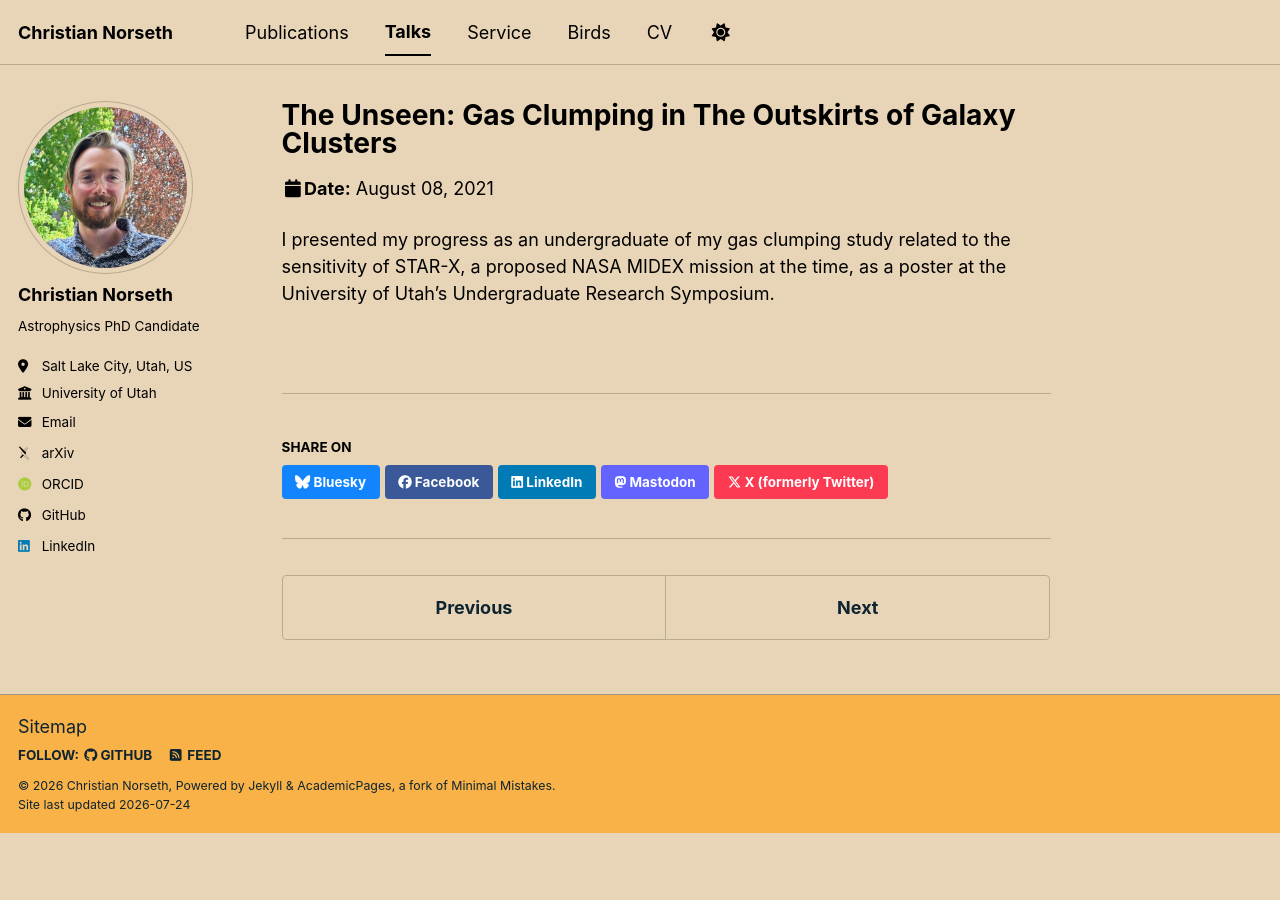
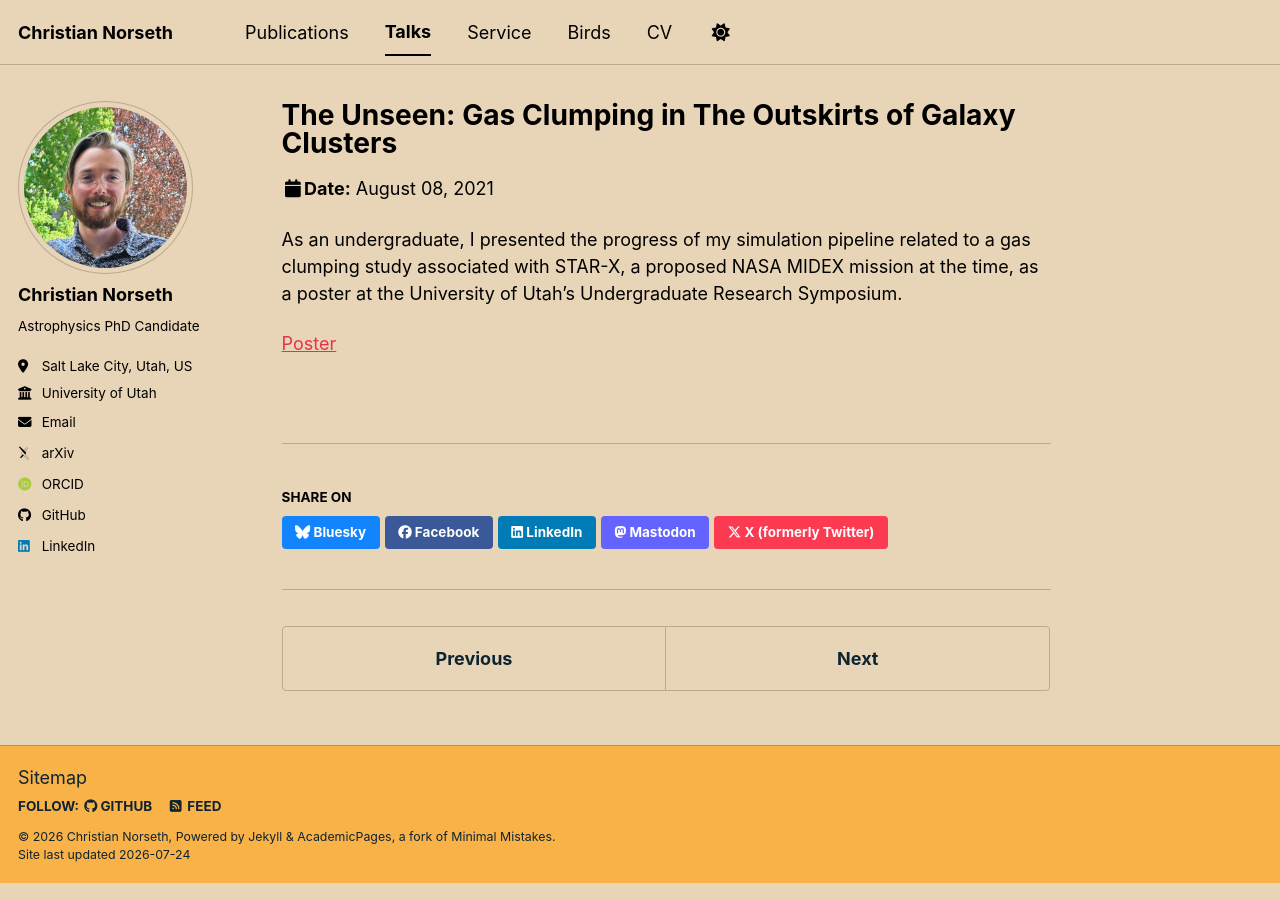
Before and after one commit to chrisnorseth/chrisnorseth.github.io, a Jekyll site: the page built from _talks/2021-08-08-undergrad.md, in a window 1280 px wide. Built offline with Jekyll 4.4.1, drawn with Linux system fonts in a browser that asks for light colours; some web fonts are replaced; a script bundle is joined from its source files by our own code; library files that are not in the unit come from our copies.

Commit message:
Added undergrad poster

```diff
--- a/_talks/2021-08-08-undergrad.md
+++ b/_talks/2021-08-08-undergrad.md
@@ -9,4 +9,6 @@ date: 2021-08-08
 location: "Salt Lake City, UT, USA"
 ---
 
-I presented my progress as an undergraduate of my gas clumping study related to the sensitivity of STAR-X, a proposed NASA MIDEX mission at the time, as a poster at the University of Utah's Undergraduate Research Symposium.
+As an undergraduate, I presented the progress of my simulation pipeline related to a gas clumping study associated with STAR-X, a proposed NASA MIDEX mission at the time, as a poster at the University of Utah's Undergraduate Research Symposium.
+
+[Poster](/files/undergraduatePoster.pdf)
```
Also changed, not shown: 1 other file.
